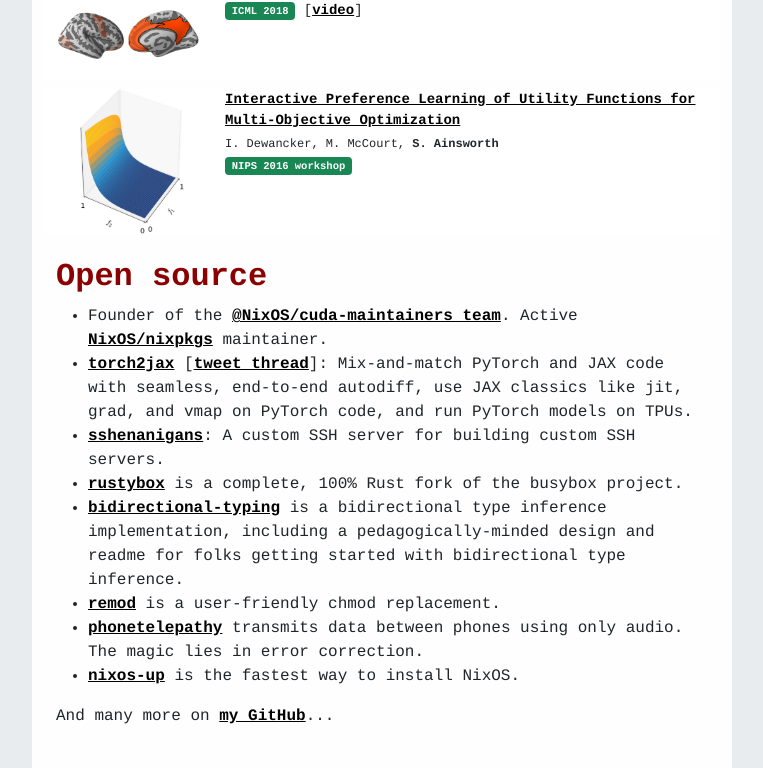
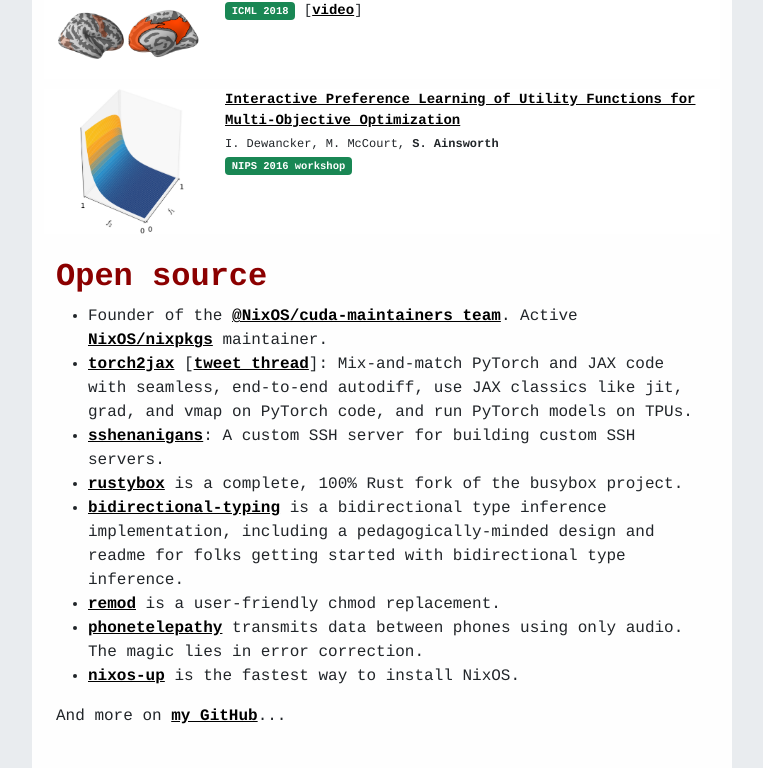
Before and after one commit to samuela/personal-website, a Next.js app: page / in a window 1280 px wide. Shown: the part 2246-3014 px from the top of the page, without its empty margins (258-1021 px from the left). Built offline with nearby package versions, Linux system fonts and the light colour scheme.

Commit message:
index.tsx: "many more" -> "more"

```diff
--- a/pages/index.tsx
+++ b/pages/index.tsx
@@ -348,8 +348,7 @@
               </li>
             </ul>
             <p>
-              And many more on{" "}
-              <a href="https://github.com/samuela">my GitHub</a>
+              And more on <a href="https://github.com/samuela">my GitHub</a>
               ...
             </p>
           </Col>
```
